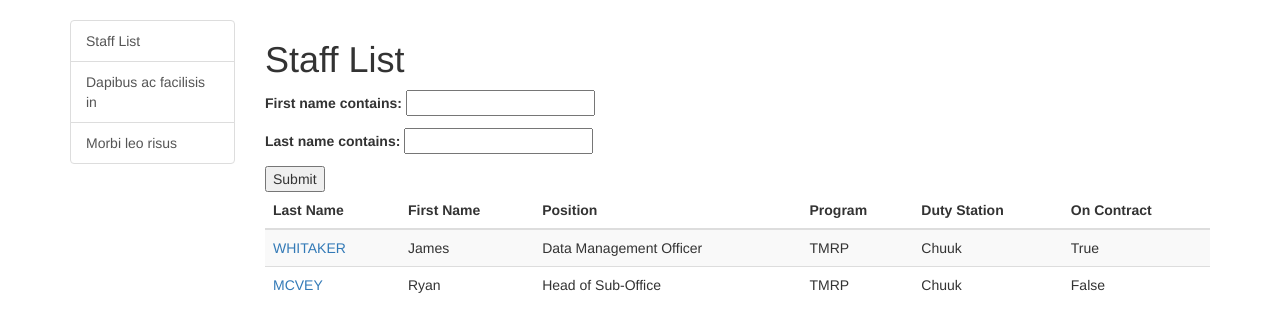
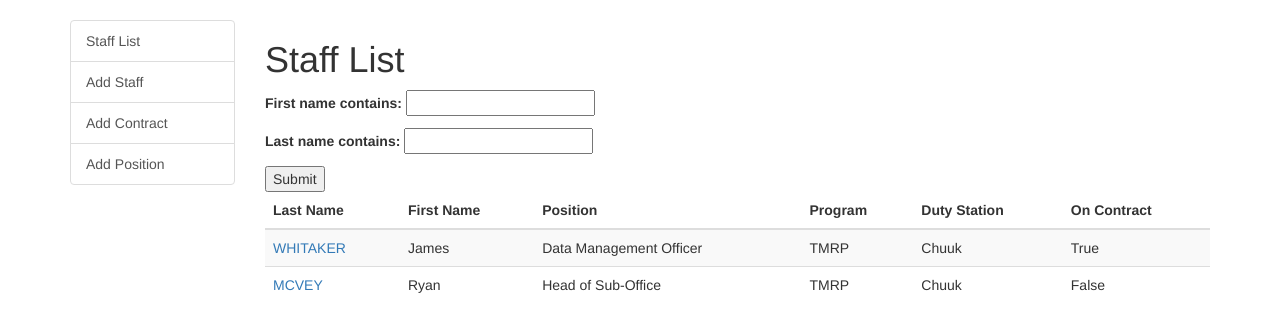
Before and after one commit to jameswhitakerwork/MicroDesk, a Django app: page /hr/staff/ in a window 1280 px wide. Shown: the part 52-384 px from the top of the page. Run offline with Django 3.2, Linux system fonts and the light colour scheme; a user stored in the database is signed in; data comes from the database, SQL or seed files in the repository; some libraries are stand-ins or nearby versions.

Commit message:
another commit

```diff
--- a/hr/models.py
+++ b/hr/models.py
@@ -205,7 +205,7 @@ class Contract(models.Model):
     grade = models.ForeignKey(Grade)
     monthly_rate = models.IntegerField()
     total_cost = models.IntegerField()
-    action_after_expiration = models.ForeignKey(Action)
+    renew_after_expires = models.BooleanField()
     personal_history = models.BooleanField(default=False)
     medical_clearance = models.BooleanField(default=False)
     policy_and_conduct = models.BooleanField(default=False)
@@ -278,4 +278,10 @@ class Contract(models.Model):
     def ending_soon(self):
         t = timezone.now().date()
         d = self.end_date
-        return (t > d - timedelta(days=300)) and (t < d)
+        ending_soon = t > d - timedelta(days=300)
+        contracts = Contract.objects.filter(staff=self.staff)
+        next_contract = False
+        for c in contracts:
+            if t < c.start_date:
+                next_contract = True
+        return ending_soon and not next_contract
--- a/hr/urls.py
+++ b/hr/urls.py
@@ -14,4 +14,16 @@ urlpatterns = [
 
     url(r'^staff/$', views.staff_list, name='staff_list'),
 
+    url(r'^staff-form/$', views.staff_form, name='staff_form'),
+
+    url(
+        r'^contract-form/$',
+        views.ContractView.as_view(),
+        name='contract_form'),
+
+    url(
+        r'^position-form/$',
+        views.PositionView.as_view(),
+        name='position_form'),
+
 ] + static(settings.MEDIA_URL, document_root=settings.MEDIA_ROOT)
--- a/hr/views.py
+++ b/hr/views.py
@@ -3,8 +3,10 @@ from django.http import HttpResponse, HttpResponseRedirect
 from django.contrib import messages
 from django.contrib.auth.decorators import login_required
 from django.views.generic import ListView, DetailView
+from django.views.generic.edit import FormView
 from .models import *
 from .filters import *
+from .forms import StaffForm, ContractForm, PositionForm
 import django_tables2 as tables
 from django_tables2.utils import A
 # Tables
@@ -71,3 +73,41 @@ def staff_view(request, staff_id):
     context_dict['contract_set'] = c
     context_dict['countryflag'] = s.nationality.__unicode__().lower()
     return render(request, 'hr/staff_view.html', context_dict)
+
+
+def staff_form(request):
+    # if this is a post request, process the form data
+    if request.method == 'POST':
+        # create form and populate it with request
+        form = StaffForm(request.POST)
+        # check whether form is valid
+        if form.is_valid():
+            # process data in form.cleaned_data
+            # redirect to url
+            return render(request, 'hr/staff_list.html', {})
+    # if a GET, create blank form
+    else:
+        form = StaffForm()
+
+    return render(request, 'hr/generic_form.html', {'form': form})
+
+
+class ContractView(FormView):
+    template_name = 'hr/generic_form.html'
+    form_class = ContractForm
+    success_url = '/hr/staff_list'
+
+    def form_valid(self):
+        # when valid form is posted
+        print 'contract added'
+        return super(ContractView, self).form_valid(form)
+
+class PositionView(FormView):
+    template_name = 'hr/generic_form.html'
+    form_class = PositionForm
+    success_url = '/hr/staff_list'
+
+    def form_valid(self):
+        # when valid form is posted
+        print 'position added'
+        return super(ContractView, self).form_valid(form)
--- a/microdesk_project/settings.py
+++ b/microdesk_project/settings.py
@@ -68,6 +68,7 @@ INSTALLED_APPS = [
     # 'bootstrap3',
     'bootstrap_ui',
     'django_tables2',
+    'crispy_forms',
 ]
 
 MIDDLEWARE = [
@@ -98,6 +99,8 @@ TEMPLATES = [
         },
     },
 ]
+
+CRISPY_TEMPLATE_PACK = 'bootstrap3'
 
 WSGI_APPLICATION = 'microdesk_project.wsgi.application'
 
--- a/microdesk_project/urls.py
+++ b/microdesk_project/urls.py
@@ -27,5 +27,5 @@ urlpatterns = [
 
     url(r'^hr/', include('hr.urls')),
 
-    url(r'^accounts/', include('registration.backends.default.urls'))
+    url(r'^accounts/', include('registration.backends.default.urls')),
 ]
--- a/templates/base.html
+++ b/templates/base.html
@@ -79,8 +79,9 @@
             {% block sidebar-content %}
                 <div class="list-group">
                 <a href="{% url 'staff_list' %}" class="list-group-item">Staff List</a>
-                <a href="#" class="list-group-item">Dapibus ac facilisis in</a>
-                <a href="#" class="list-group-item">Morbi leo risus</a>
+                <a href="{% url 'staff_form' %}" class="list-group-item">Add Staff</a>
+                <a href="{% url 'contract_form' %}" class="list-group-item">Add Contract</a>
+                <a href="{% url 'position_form' %}" class="list-group-item">Add Position</a>
                 </div>
             {% endblock %}
         </div>
--- a/templates/hr/staff_view.html
+++ b/templates/hr/staff_view.html
@@ -30,7 +30,7 @@
             {% if c.is_active %}<span class="label label-success">Active</span>{% else %}<span class="label label-default">Inactive</span>
             {% endif %}
 
-            {% if c.ending_soon and c.action_after_expiration != "1" %}
+            {% if c.ending_soon and c.renew_after_expires %}
                 <div class="alert alert-dismissible alert-danger">
                 <button type="button" class="close" data-dismiss="alert">&times;</button>
                 <strong>This contract is ending soon!</strong>  <p>It has been set for renewal, but there is no new contract yet.</p>
```
Also changed, not shown: hr/forms.py (added, +31 -0 lines), templates/hr/generic_form.html (added, +12 -0 lines), templates/hr/staff_form.html (added, +12 -0 lines), db.sqlite3, hr/migrations/0008_auto_20170209_1244.py (added), 5 other files.
